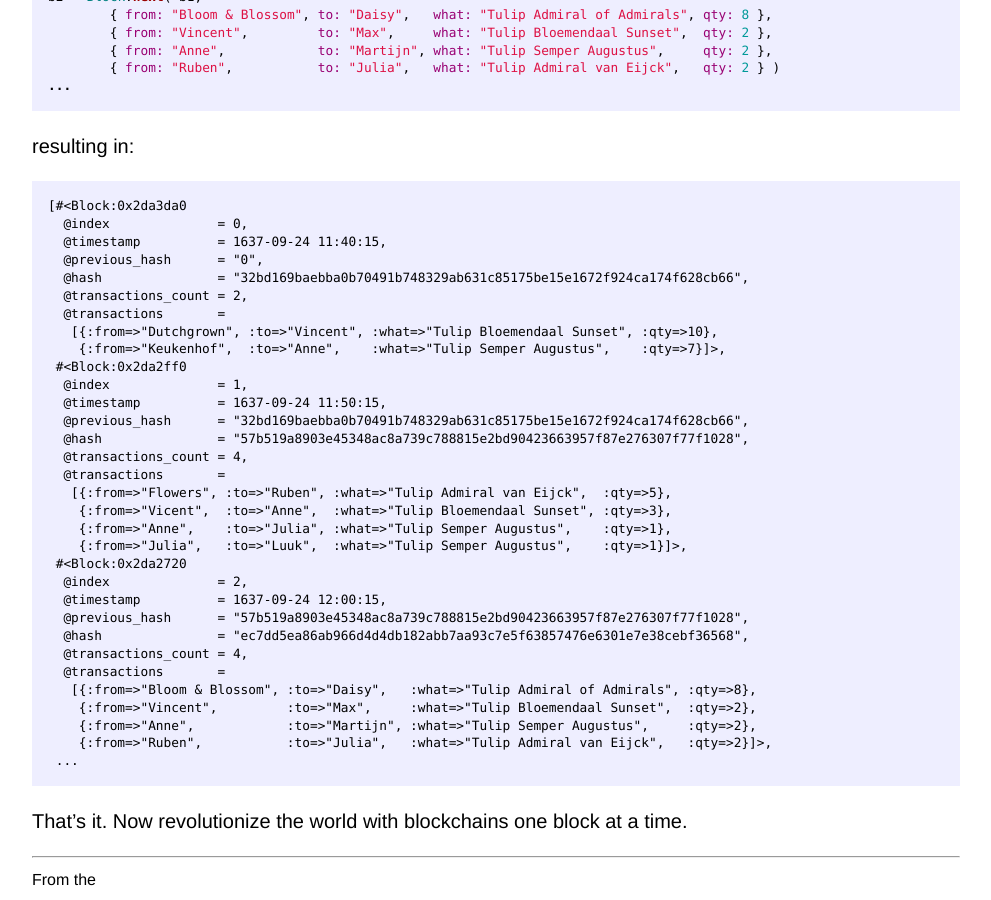
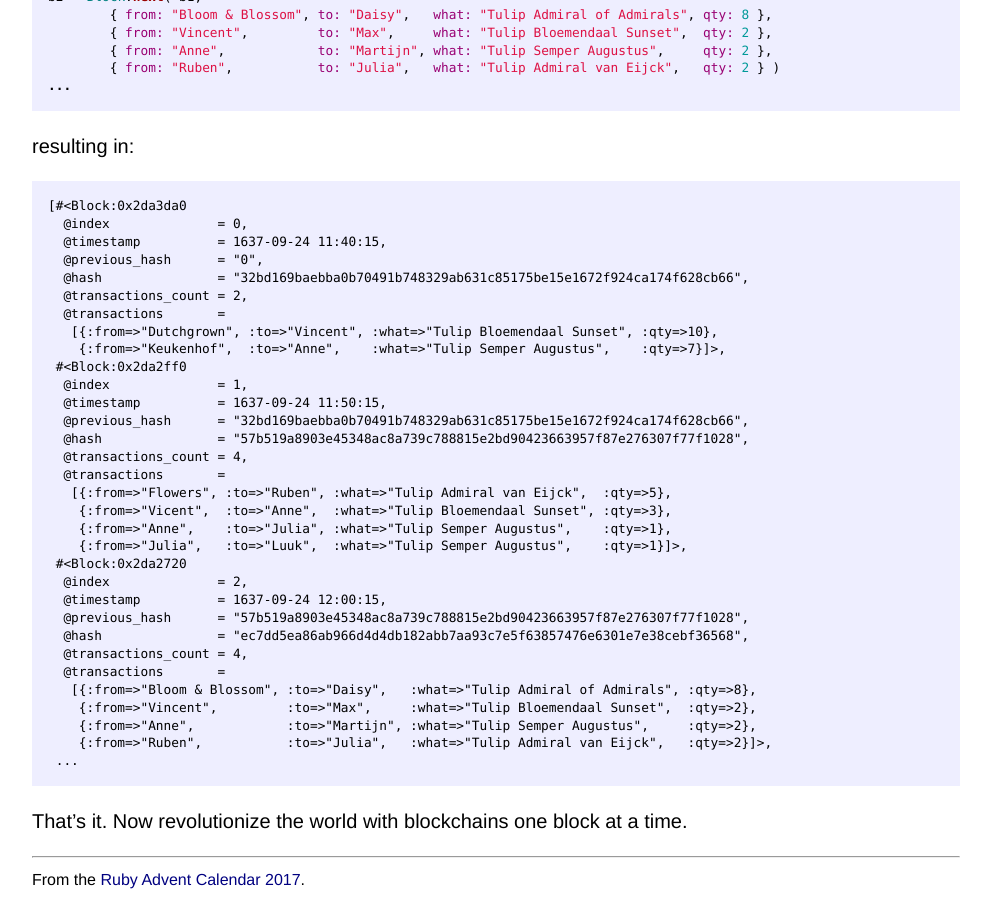
Before and after one commit to wongatron/calendar, a Jekyll site: the page built from 01-blockchain-lite.md, in a window 1280 px wide and 900 px high, scrolled down 3718 px. Shown: the whole window, without its empty margins (144-1135 px from the left). Built offline with Jekyll 4.4.1, drawn with Linux system fonts in a browser that asks for light colours; our own code applies the rules of GitHub Pages for plain Markdown files.

Commit message:
Update page.html

```diff
--- a/_layouts/page.html
+++ b/_layouts/page.html
@@ -26,7 +26,7 @@
   {% else %}
      <hr>
      <div style="font-size: 80%;">
-       From the <a href="{{ '/' | relative_url }}>Ruby Advent Calendar 2017</a>
+       From the <a href="{{ '/' | relative_url }}">Ruby Advent Calendar 2017</a>.
      </div>
   {% endif %}
 
```
